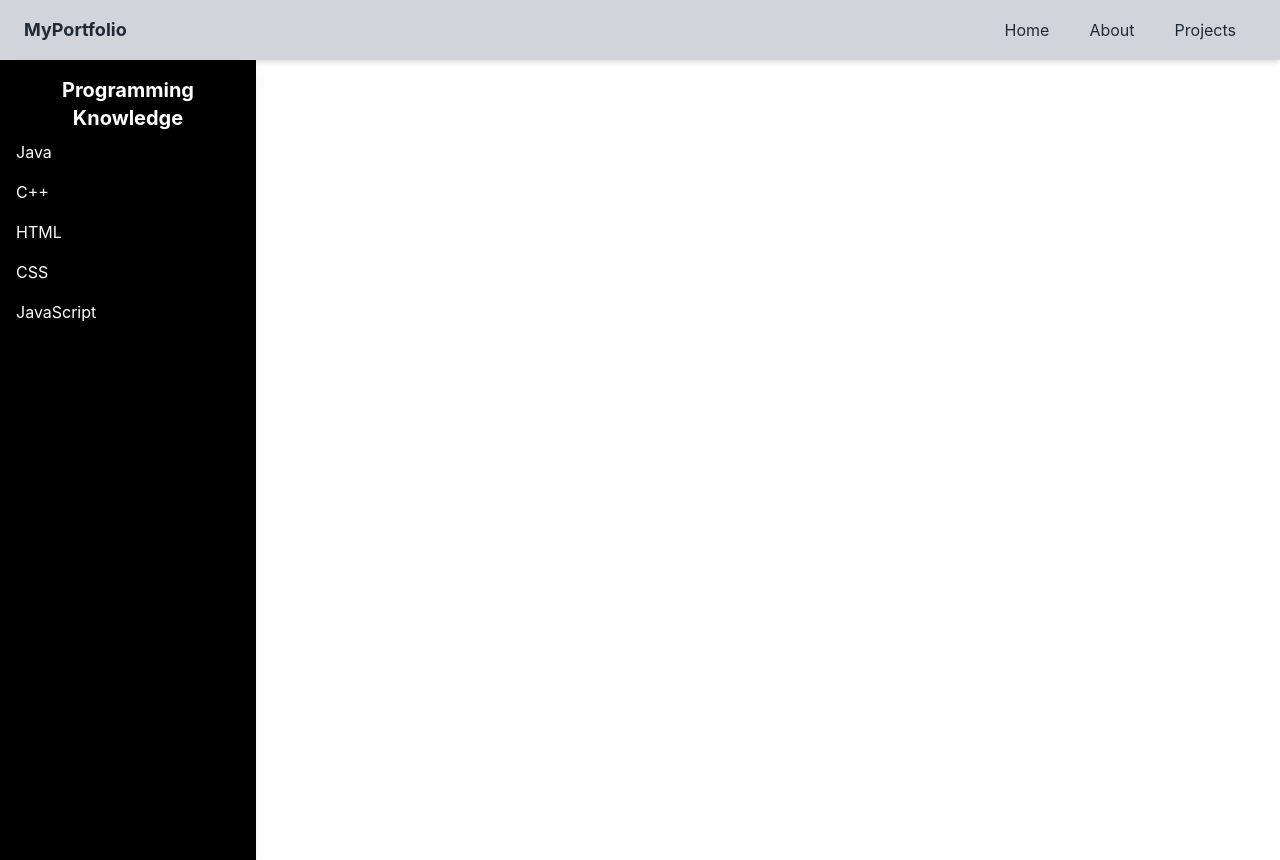
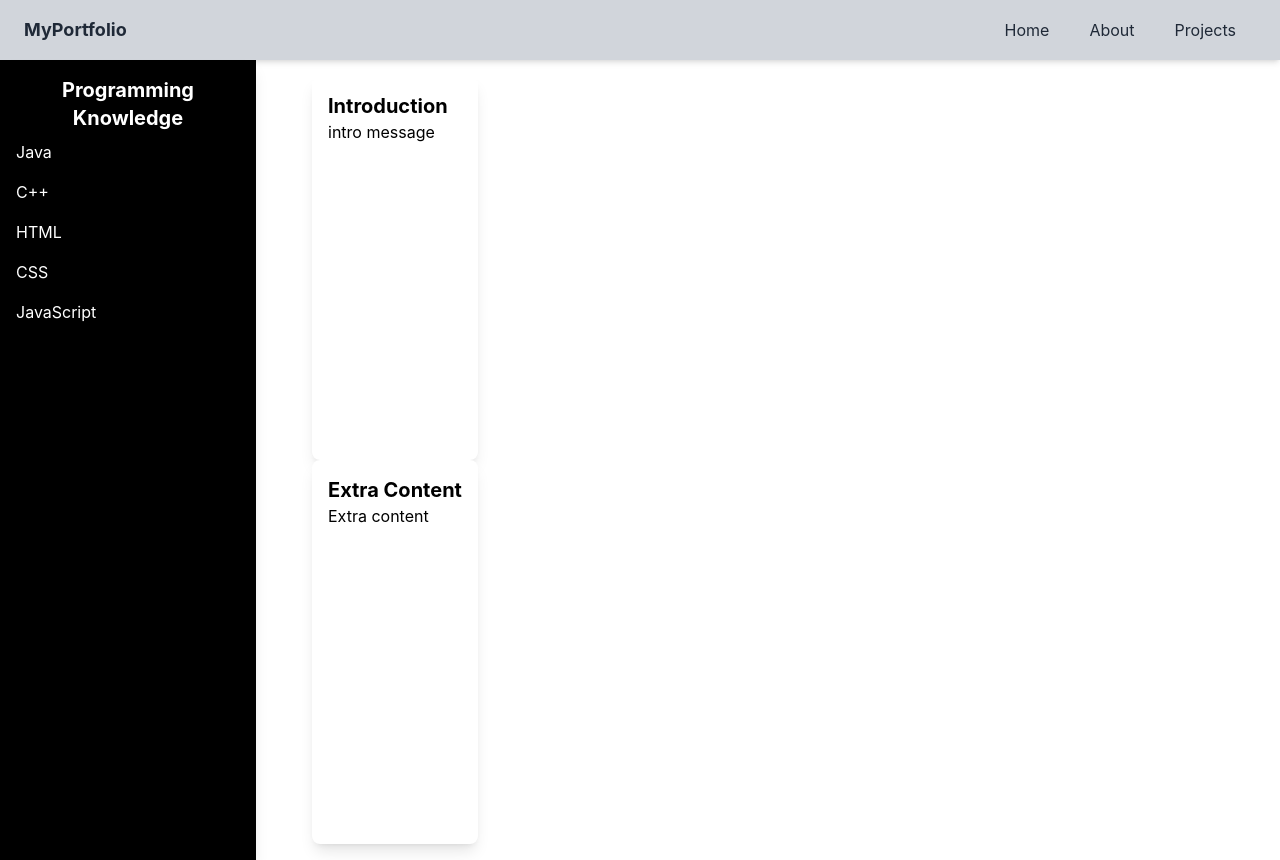
Before and after one commit to anursaidy/anursaidy.github.io, a React (Create React App) app in the folder portfolio-app/: page /about in a window 1280 px wide. Built offline with nearby package versions, Linux system fonts and the light colour scheme.

Commit message:
Added Content Boxes in About Page

```diff
--- a/portfolio-app/src/About.js
+++ b/portfolio-app/src/About.js
@@ -17,7 +17,22 @@ function About() {
             </div>
 
 
+            <div className="flex justify-center flex-col mx-10  p-4">
+                <div className="bg-white shadow-lg rounded-lg h-1/2 p-4">
+                    <h2 className="text-xl font-bold">Introduction</h2>
+                    <p>
+                        intro message
+                    </p>
+                </div>
 
+
+                <div className="bg-white shadow-lg rounded-lg h-1/2 p-4">
+                    <h2 className="text-xl font-bold">Extra Content</h2>
+                    <p>
+                       Extra content
+                     </p>
+                </div>
+            </div>
         </div>
     );
 }
```
